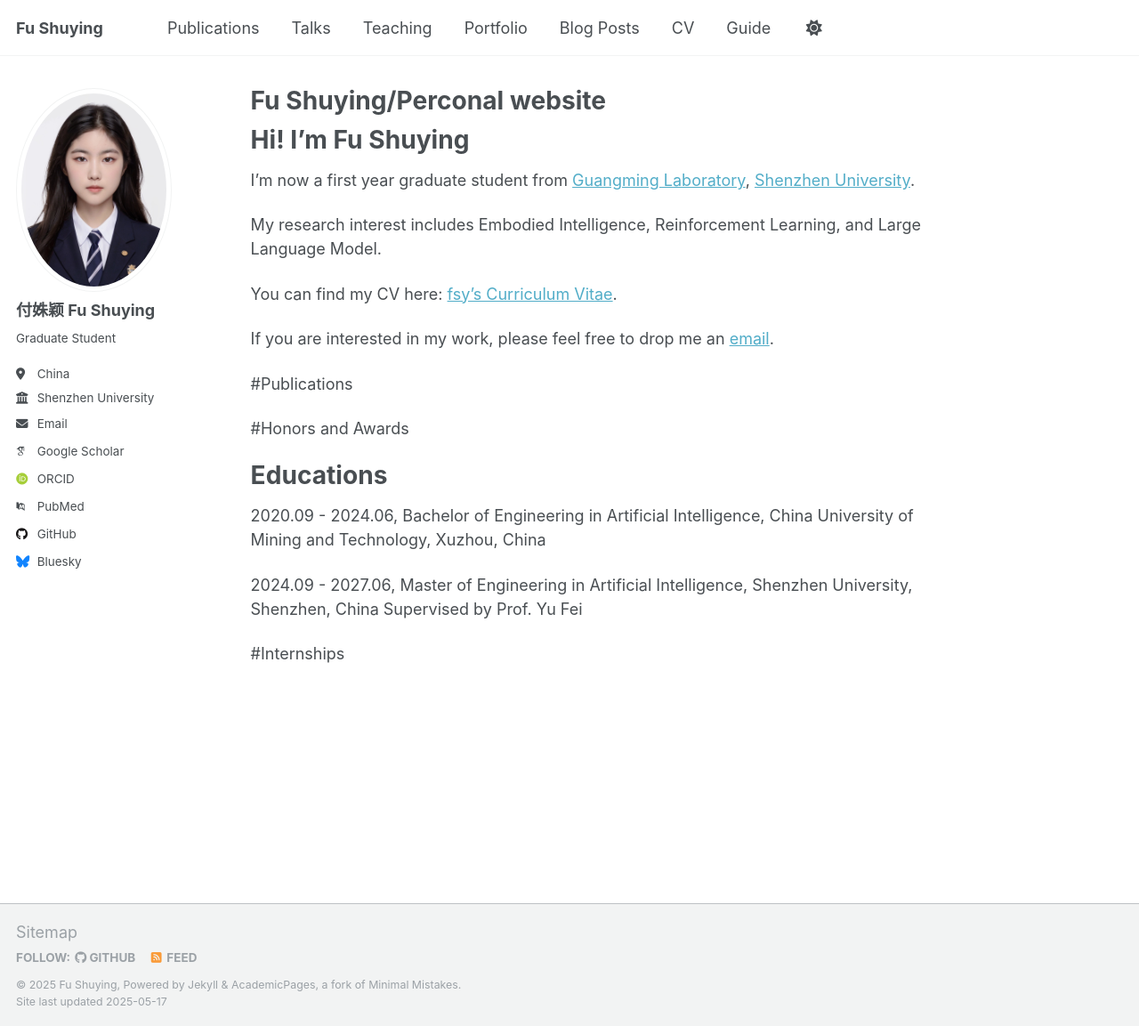
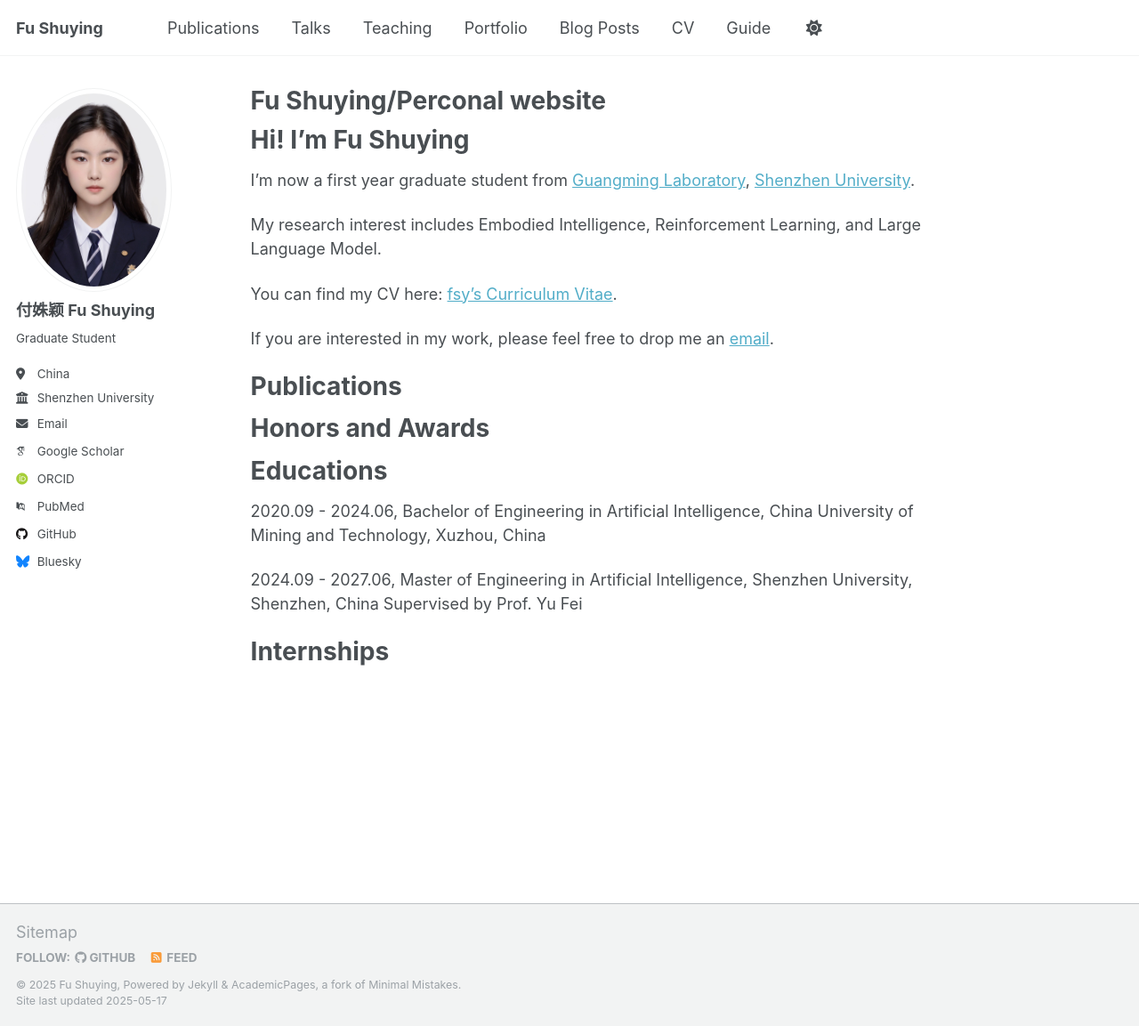
Before and after one commit to FMint/FMint.github.io, a Jekyll site: the page built from _pages/about.md, in a window 1280 px wide and 1153 px high. Shown: the whole window at 89% size. Built offline with Jekyll 4.4.1, drawn with Linux system fonts in a browser that asks for light colours; some web fonts are replaced.

```diff
--- a/_pages/about.md
+++ b/_pages/about.md
@@ -17,9 +17,11 @@ You can find my CV here: [fsy's Curriculum Vitae](../assets/Curriculum_Vitae.pdf
 
 If you are interested in my work, please feel free to drop me an [email](mailto:fsy_fushuying@qq.com).
 
-#Publications
+Publications
+======
 
-#Honors and Awards
+Honors and Awards
+======
 
 Educations
 ======
@@ -28,4 +30,5 @@ Educations
 2024.09 - 2027.06, Master of Engineering in Artificial Intelligence, Shenzhen University, Shenzhen, China
 Supervised by Prof. Yu Fei
 
-#Internships
+Internships
+======
```
